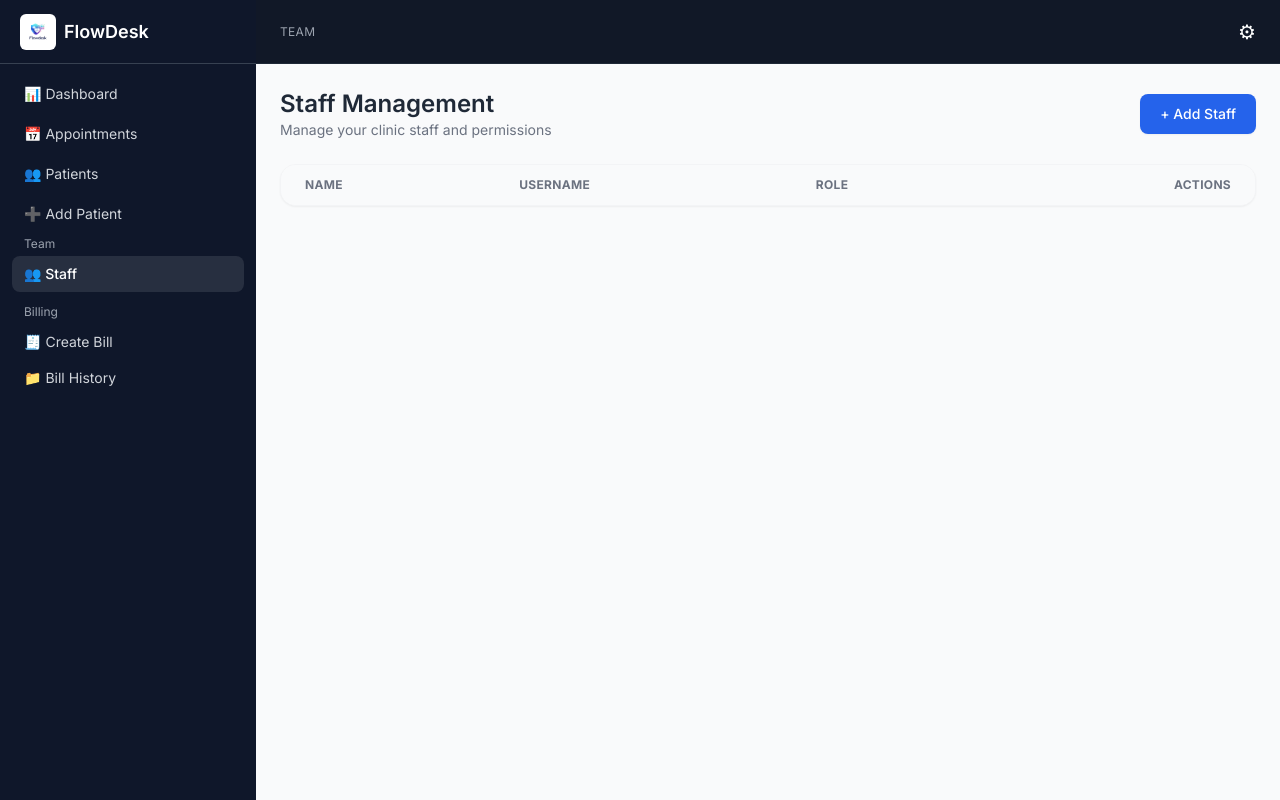
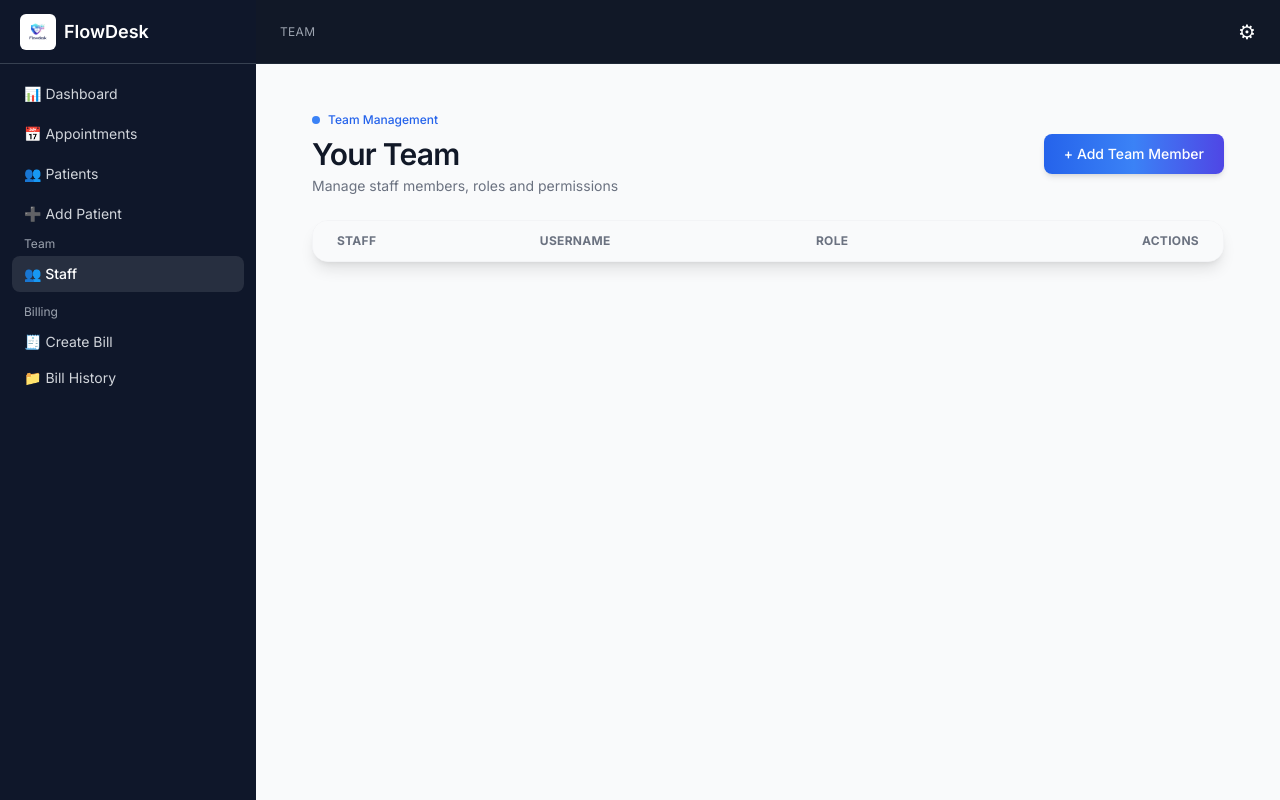
Before and after one commit to NazishTaj/MyApp, a Django app: page /staff/ in a window 1280 px wide. Run offline with Django 5.2, Linux system fonts and the light colour scheme; a user stored in the database is signed in; tables that the repository leaves empty hold one stand-in row (values such as "Sample post"); lists and menus that the app fills with data are empty; some libraries are stand-ins or nearby versions.

Commit message:
Refactor staff list layout and improve UI elements

```diff
--- a/core/templates/staff/staff_list.html
+++ b/core/templates/staff/staff_list.html
@@ -3,30 +3,45 @@
 
 {% block content %}
 
-<div class="flex flex-col md:flex-row md:justify-between md:items-center gap-4 mb-6">
+<div class="px-4 md:px-8 py-6">
 
-    <!-- Heading -->
+    <!-- Header -->
+    <div class="mb-6 flex flex-col md:flex-row md:justify-between md:items-center gap-4">
+
         <div>
-        <h2 class="text-2xl font-semibold text-gray-800">Staff Management</h2>
-        <p class="text-sm text-gray-500">Manage your clinic staff and permissions</p>
+            <div class="mb-2 flex items-center gap-2 text-xs text-blue-600 font-medium">
+                <span class="w-2 h-2 bg-blue-500 rounded-full"></span>
+                Team Management
+            </div>
+
+            <h2 class="text-3xl font-semibold text-gray-900 tracking-tight">
+                Your Team
+            </h2>
+
+            <p class="text-sm text-gray-500 mt-1">
+                Manage staff members, roles and permissions
+            </p>
         </div>
 
         <!-- Button -->
         <a href="/staff/add/"
-    class="w-full md:w-auto text-center bg-blue-600 hover:bg-blue-700 text-white px-5 py-2.5 rounded-lg shadow-sm text-sm font-medium transition">
-        + Add Staff
+        class="w-full md:w-auto text-center px-5 py-2.5 text-sm font-medium text-white rounded-lg
+        bg-gradient-to-r from-blue-600 via-blue-500 to-indigo-600
+        hover:from-blue-700 hover:to-indigo-700
+        shadow-md hover:shadow-lg transition">
+            + Add Team Member
         </a>
+
     </div>
 
-
     <!-- DESKTOP TABLE -->
-<div class="hidden md:block bg-white rounded-2xl shadow-sm border border-gray-100 overflow-hidden">
+    <div class="hidden md:block bg-white rounded-2xl shadow-lg border border-gray-100 overflow-hidden">
 
         <table class="w-full text-sm">
 
             <thead class="bg-gray-50 text-gray-500 uppercase text-xs tracking-wide">
                 <tr>
-                <th class="px-6 py-3 text-left">Name</th>
+                    <th class="px-6 py-3 text-left">Staff</th>
                     <th class="px-6 py-3 text-left">Username</th>
                     <th class="px-6 py-3 text-left">Role</th>
                     <th class="px-6 py-3 text-right">Actions</th>
@@ -36,27 +51,49 @@
             <tbody class="divide-y">
 
                 {% for s in staff %}
-            <tr class="hover:bg-gray-50 transition">
+                <tr class="hover:bg-blue-50 transition group">
 
-                <td class="px-6 py-4 font-medium text-gray-800">
+                    <!-- Name + Avatar -->
+                    <td class="px-6 py-4">
+                        <div class="flex items-center gap-3">
+
+                            <!-- Avatar -->
+                            <div class="w-9 h-9 rounded-full bg-blue-100 text-blue-600 flex items-center justify-center text-sm font-semibold">
+                                {{ s.name|slice:":1" }}
+                            </div>
+
+                            <div>
+                                <p class="font-medium text-gray-800 group-hover:text-blue-700 transition">
                                     {{ s.name }}
+                                </p>
+                            </div>
+
+                        </div>
                     </td>
 
+                    <!-- Username -->
                     <td class="px-6 py-4 text-gray-600">
-                    {{ s.user.username }}
+                        @{{ s.user.username }}
                     </td>
 
+                    <!-- Role -->
                     <td class="px-6 py-4">
-                    <span class="inline-flex items-center px-3 py-1 text-xs font-medium bg-blue-50 text-blue-700 rounded-full">
+                        <span class="inline-flex items-center px-3 py-1 text-xs font-medium
+                        bg-blue-50 text-blue-700 rounded-full">
                             {{ s.role }}
                         </span>
                     </td>
 
+                    <!-- Actions -->
                     <td class="px-6 py-4 text-right">
+
                         <a href="/staff/{{ s.id }}/permissions/"
-                    class="inline-block px-4 py-1.5 text-xs font-medium bg-gray-100 text-gray-700 rounded-lg hover:bg-blue-100 hover:text-blue-700 transition">
-                        Manage
+                        class="inline-flex items-center gap-1 px-4 py-1.5 text-xs font-medium
+                        bg-gray-100 text-gray-700 rounded-lg
+                        hover:bg-blue-100 hover:text-blue-700 transition">
+                            ⚙ Manage
                         </a>
+
                     </td>
 
                 </tr>
@@ -64,6 +101,7 @@
 
             </tbody>
         </table>
+
     </div>
 
 
@@ -71,41 +109,62 @@
     <div class="md:hidden space-y-4">
 
         {% for s in staff %}
-    <div class="bg-white border border-gray-100 rounded-xl p-4 shadow-sm">
+        <div class="bg-white border border-gray-100 rounded-xl p-4 shadow-sm hover:shadow-md transition">
 
             <!-- Top -->
-        <div class="flex justify-between items-center mb-2">
+            <div class="flex items-center justify-between mb-3">
+
+                <div class="flex items-center gap-3">
+
+                    <div class="w-10 h-10 rounded-full bg-blue-100 text-blue-600 flex items-center justify-center text-sm font-semibold">
+                        {{ s.name|slice:":1" }}
+                    </div>
+
+                    <div>
                         <h3 class="font-medium text-gray-800 text-sm">
                             {{ s.name }}
                         </h3>
 
+                        <p class="text-xs text-gray-500">
+                            @{{ s.user.username }}
+                        </p>
+                    </div>
+
+                </div>
+
                 <span class="text-xs bg-blue-50 text-blue-700 px-2 py-1 rounded-full">
                     {{ s.role }}
                 </span>
+
             </div>
-
-        <!-- Username -->
-        <p class="text-xs text-gray-500 mb-3">
-            @{{ s.user.username }}
-        </p>
 
             <!-- Action -->
             <a href="/staff/{{ s.id }}/permissions/"
-        class="block text-center text-sm bg-gray-100 text-gray-700 py-2 rounded-lg hover:bg-blue-100 hover:text-blue-700 transition">
+            class="block text-center text-sm font-medium
+            bg-gradient-to-r from-gray-100 to-gray-200 text-gray-700
+            py-2 rounded-lg hover:from-blue-100 hover:to-blue-200 hover:text-blue-700 transition">
                 Manage Permissions
             </a>
 
         </div>
 
         {% empty %}
-    <div class="text-center py-10 text-gray-400">
-        <p class="text-sm">No staff added yet</p>
-        <a href="/staff/add/" class="text-blue-600 text-sm hover:underline">
-            Add your first staff member
+        <div class="text-center py-12 text-gray-400">
+
+            <div class="mb-3 text-4xl">👥</div>
+
+            <p class="text-sm mb-2">No team members yet</p>
+
+            <a href="/staff/add/"
+            class="text-blue-600 text-sm hover:underline">
+                Add your first team member
             </a>
+
         </div>
         {% endfor %}
 
     </div>
 
+</div>
+
 {% endblock %}
```
Lines whose indentation alone changed are shown as unchanged.
